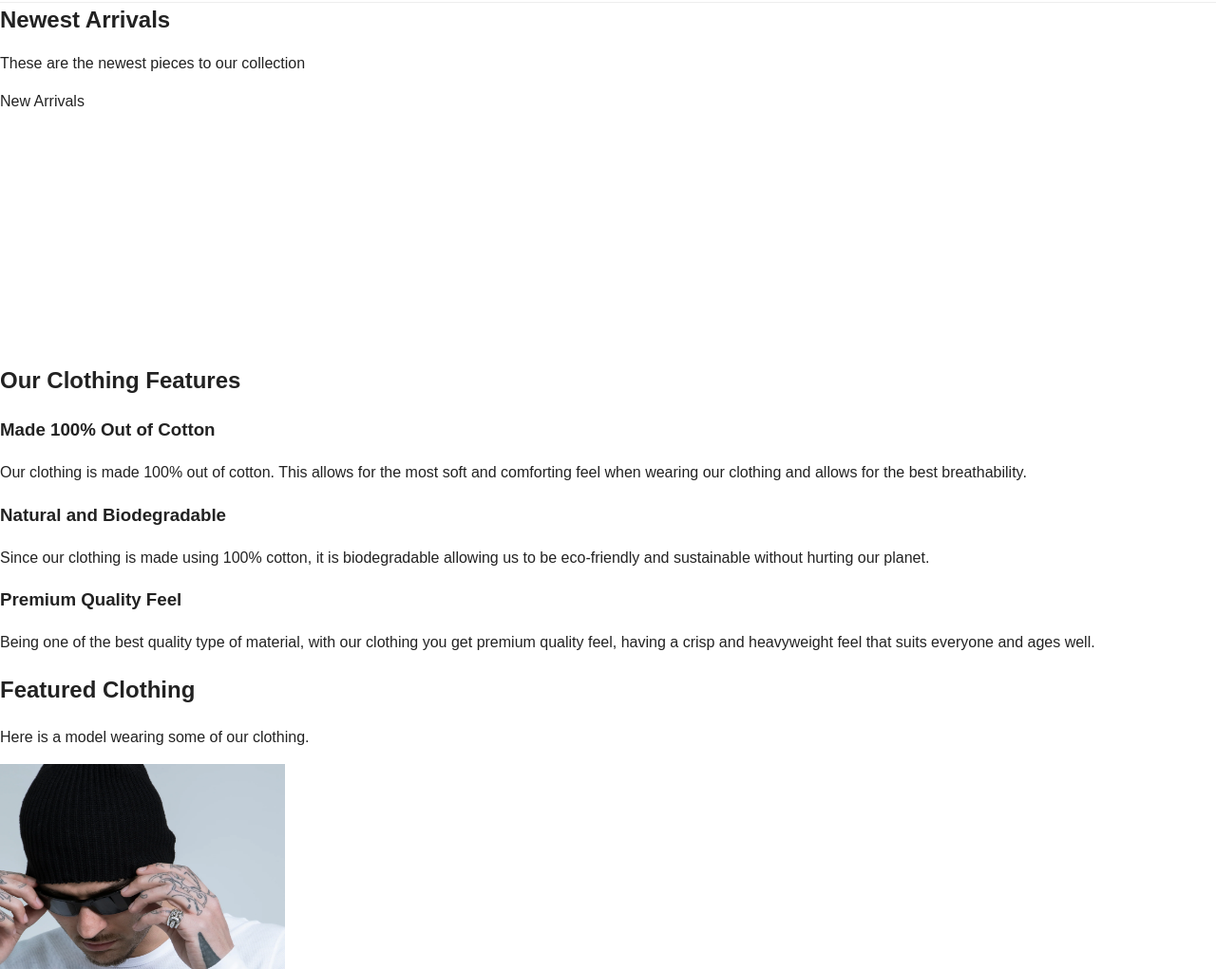
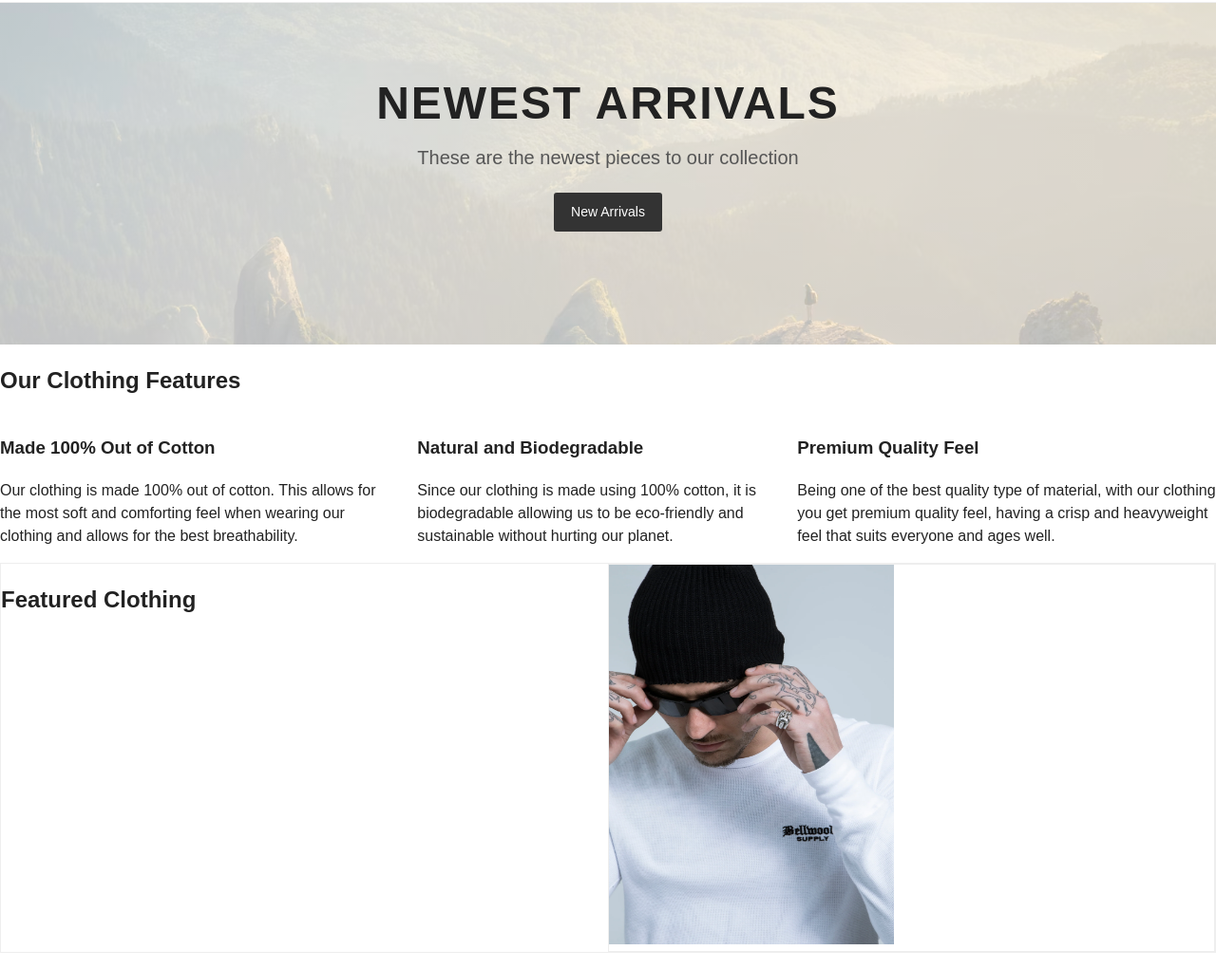
Before and after one commit to amei24-dev/lis351-website-301, a plain HTML site: page index.html in a window 1280 px wide. Shown: the part 86-1107 px from the top of the page at 95% size. Drawn offline with Linux system fonts and the light colour scheme.

Commit message:
Add files via upload

```diff
--- a/a4_stylesheet.css
+++ b/a4_stylesheet.css
@@ -87,7 +87,7 @@ a:hover { text-decoration: underline; }
      https://images.unsplash.com/photo-1469474968028-56623f02e42e?auto=format&fit=crop&w=1600&q=60
   */
 background-image: linear-gradient(rgba(255,255,255,0.7),rgba(255,255,255,0.7)),
-url("images/");
+url("images/backgroundimage.avif");
 background-size: cover;
 background-position: center;
 min-height: 360px;
@@ -110,6 +110,10 @@ min-height: 360px;
      Make the headline large and uppercase.
      (e.g., font-size around 42–48px, text-transform uppercase)
   */
+
+  text-transform: uppercase;
+  font-size: 48px;
+  letter-spacing: 0.04em;
 }
 
 .hero-subhead {
@@ -118,6 +122,9 @@ min-height: 360px;
      Make this slightly smaller than h1 and a softer color.
      (e.g., font-size ~20–24px; color #555)
   */
+
+  font-size: 20px;
+  color: #555;
 }
 
 
@@ -138,6 +145,8 @@ min-height: 360px;
      Make this a dark filled button with white text.
      (e.g., background #333; color #fff)
   */
+  background-color: #333;
+  color: #fff;
 }
 
 .btn-outline {
@@ -145,6 +154,9 @@ min-height: 360px;
      Make this an outlined button with a blue border and matching text.
      (e.g., border: 2px solid ...; color: ...; background: transparent)
   */
+  border: 2px solid blue;
+  color: purple;
+  background-color: transparent;
 }
 
 /* ===== Features (3 columns) ===== */
@@ -159,6 +171,9 @@ min-height: 360px;
        - Use flexbox
        - Add a gap between items (e.g., 26px)
   */
+  display: flex;
+  gap: 26px;
+
 }
 
 .feature {
@@ -226,6 +241,9 @@ min-height: 360px;
        - Use flexbox
        - Add a gap (e.g., 26px)
   */
+  display: flex;
+  gap: 26px;
+
 }
 
 .card {
@@ -235,6 +253,9 @@ min-height: 360px;
   */
   display: grid;
   grid-template-columns: 1fr 1fr;
+  flex: 1;
+  border: 1px solid #eee;
+  background: #fff;
 }
 
 .card-text {
@@ -261,6 +282,9 @@ min-height: 360px;
        - cover
        - centered
   */
+
+  background-size: cover;
+  background-position: center;
 }
 
 /* Optional images (already provided) */
@@ -302,6 +326,12 @@ min-height: 360px;
        - Add a gap (e.g., 24px)
        - Space items out (left/right)
   */
+
+  display: flex;
+  gap: 24px;
+  justify-content: space-between;
+  align-items: flex-start;
+
 }
 
 .footer-left {
--- a/index.html
+++ b/index.html
@@ -27,50 +27,61 @@ STEP 1: Add the required HTML5 skeleton
 
     <main>
       <section class="hero">
+        <div class="hero-content">
         <h1>Newest Arrivals</h1>
-        <p>These are the newest pieces to our collection</p>
+        <p class="hero-subhead">These are the newest pieces to our collection</p>
 
-        <a href="#">New Arrivals</a>
+        <a href="#" class="btn btn-dark">New Arrivals</a>
+        </div>
+      </section>
+      <h2>Our Clothing Features</h2>
+      <section class="features-grid">
+
+        <div class="feature">
+        <h3>Made 100% Out of Cotton</h3>
+        <p>Our clothing is made 100% out of cotton. This allows for the most soft and comforting feel when wearing our clothing and allows for the best breathability.</p>
+        </div>
+
+        <div class="feature">
+        <h3>Natural and Biodegradable</h3>
+        <p>Since our clothing is made using 100% cotton, it is biodegradable allowing us to be eco-friendly and sustainable without hurting our planet.</p>
+        </div>
+
+        <div class="feature">
+        <h3>Premium Quality Feel</h3>
+        <p>Being one of the best quality type of material, with our clothing you get premium quality feel, having a crisp and heavyweight feel that suits everyone and ages well.</p>
+        </div>
       </section>
 
-      <section>
-        <h2>Our Clothing Features</h2>
-
-        <h3>Made 100% Out of Cotton</h3>
-        <p>Our clothing is made 100% out of cotton. This allows for the most soft and comforting feel when wearing our clothing and allows for the best breathability.</p>
-
-        <h3>Natural and Biodegradable</h3>
-        <p>Since our clothing is made using 100% cotton, it is biodegradable allowing us to be eco-friendly and sustainable without hurting our planet.</p>
-
-        <h3>Premium Quality Feel</h3>
-        <p>Being one of the best quality type of material, with our clothing you get premium quality feel, having a crisp and heavyweight feel that suits everyone and ages well.</p>
-      </section>
-
-      <section>
+      <section class="secondary-grid">
+        <div class="card">
         <h2>Featured Clothing</h2>
-        <p>Here is a model wearing some of our clothing.</p>
-        <img src="images/model_clothing.webp" alt="Model wearing clothing" width="300" height="400">
+        <div class="card">
+        <div class="card-image"><img src="images/model_clothing.webp" alt="Model wearing clothing" width="300" height="400"></div>
+        </div>
       </section>
 
       <section>
         <h2>Content Creators</h2>
         <p>Here are some Content Creators that wear our pieces.</p>
+        <div class="card">
         <img src="images/WisdomKaye.webp" alt="Wisdom Kaye" width="200" height="250">
-        <img src="images/HaileyBieber.jpeg" alt="Hailey Bieber">
+        <p class="card-text">Wisdom Kaye</p>
+        <img src="images/HaileyBieber.jpeg" alt="Hailey Bieber" width="200" height="250">
+         <p class="card-text">Hailey Bieber</p>
         <img src="images/EmmaChamberlin.webp" alt="Emma Chamberlin" width="200" height="250">
-        <p>Wisdom Kaye</p>
-        <p>Hailey Bieber</p>
-        <p>Emma Chamberlin</p>
-
+        <p class="card-text">Emma Chamberlin</p>
+        </div>
 
         <h2>Manufacturing</h2>
         <p>Our clothes are made right here in the United States which allows for easy and fast shipping times for U.S. residents but can also be purchased internationally.</p>
 
-        <h2><a href="https://trinitylabel.com/collections/shop-all-1">Shop All</a></h2>
+        <h2><a href="https://trinitylabel.com/collections/shop-all-1" class="btn btn-dark">Shop All</a></h2>
       </section>
     </main>
 
-    <footer>
+    <footer class="site-footer">
+      <div class="footer-inner">
       <p>&copy;2024 LIS 351 Demo Website</p>
 
       <ul>
@@ -78,6 +89,7 @@ STEP 1: Add the required HTML5 skeleton
         <li><a href="#">FAQ</a></li>
         <li><a href="#">Check Order Status</a></li>
       </ul>
+      </div>
     </footer>
     <!-- =========================================================
     STEP 2: Build the “top area” (site name + navigation) using simple HTML
```
